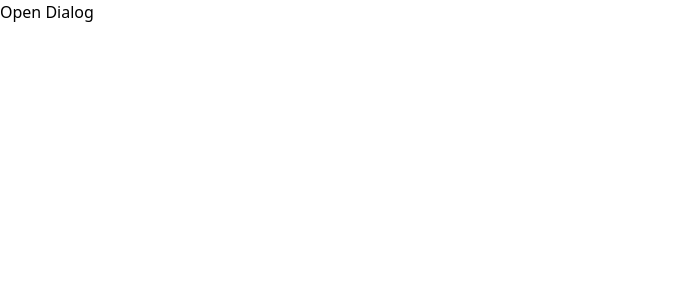
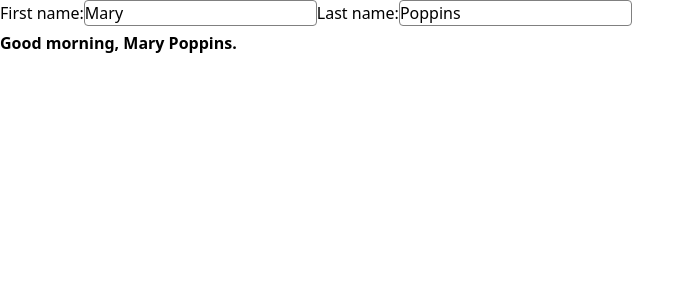
Before and after one commit to priyankavaidya-stack/react-machine-coding, a React (Vite) app: page / in a window 1280 px wide. Shown: the top 300 px of the page, without its empty margins (0-694 px from the left). Built offline with nearby package versions, Linux system fonts and the light colour scheme.

Commit message:
custom hooks examples added

```diff
--- /dev/null
+++ b/src/components/JSX/ConvertJSX.jsx
@@ -0,0 +1,9 @@
+import React from 'react';
+
+function ConvertJSX(){
+    return React.createElement("div", null, React.createElement("p", null, "This is a list"),
+                                            React.createElement("ul", null, React.createElement("li", {className: 'text-white bg-black', style:{ padding: '5px'}}, "List item 1"),
+                                                                            React.createElement("li", { className: 'text-white bg-purple-700'}, "List item 2"),));
+}
+
+export default ConvertJSX;
--- /dev/null
+++ b/src/components/customHook/ApiData.jsx
@@ -0,0 +1,51 @@
+// import React, { useState, useEffect } from 'react'
+
+// export default function ApiData() {
+//     const [data, setData] = useState([]);
+
+//     useEffect(()=>{
+//         fetch("https://jsonplaceholder.typicode.com/todos")
+//         .then((res) => res.json())
+//         .then((data) => setData(data));
+//     },[]);
+
+//   return (
+//     <>
+//     { data && data.map((item)=>{
+//         return <p key={item.id}>{item.title}</p>
+//     })}
+//     </>
+//   )
+// }
+
+import React, { useState, useEffect } from 'react';
+
+const useFetch = (url) => {
+    const [data, setData] = useState([]);
+
+    useEffect(()=>{
+        fetch(url)
+        .then((res) => res.json())
+        .then((data) => setData(data));
+    },[url]);
+
+    return [data];
+}
+
+// for separate jsx file, export custom hook
+// export default useFetch;
+
+// custom conversion of above code
+
+//import useFetch from './useFetch";
+export default function ApiData() {
+    const [data] = useFetch("https://jsonplaceholder.typicode.com/todos");
+
+  return (
+    <>
+        { data && data.map((item)=>{
+            return <h1 key={item.id}>{item.title}</h1>
+        })}
+    </>
+  )
+}
--- /dev/null
+++ b/src/components/customHook/CheckNetwork.jsx
@@ -0,0 +1,77 @@
+// import { useState, useEffect} from 'react';
+
+// const Network = () => {
+//     const [isOnline, setIsOnline] = useState(true);
+
+//     useEffect(()=>{
+
+//         function handleOnline(){
+//             setIsOnline(true);
+//         }
+
+//         function handleOffline(){
+//             setIsOnline(false);
+//         }
+
+//         window.addEventListener("online", handleOnline);
+//         window.addEventListener("offline", handleOffline);
+//         return () => {
+//             window.removeEventListener("online", handleOnline);
+//             window.removeEventListener("online", handleOnline);
+//         };
+//     },[isOnline]);
+
+//     return(
+//         <>
+//         {isOnline ? "✅ Online" : "❌ Disconnected"}
+//         </>
+//     );
+// }
+
+// export default Network;
+
+
+
+
+// custom hook conversion
+import { useState, useEffect } from 'react';
+
+const useOnlineStatus = () => {
+    const [isOnline, setIsOnline] = useState(true);
+
+    useEffect(()=> {
+
+        function handleOnline(){
+            setIsOnline(true);
+        }
+
+        function handleOffline(){
+            setIsOnline(false);
+        }
+
+        window.addEventListener("online", handleOnline);
+        window.addEventListener("offline", handleOffline);
+
+        return () => {
+            window.removeEventListener("online", handleOnline)
+            window.removeEventListener("offline", handleOffline);
+        }
+    },[]);
+
+    return isOnline;
+ }
+
+
+
+// import useOnlineStatus from './useOnlineStatus';
+
+const Network = () => {
+    const isOnline = useOnlineStatus();
+    return(
+        <>
+            {isOnline ? "Online" : "Disconnected"}
+        </>
+    );
+}
+
+export default Network;
--- /dev/null
+++ b/src/components/customHook/FormInput.jsx
@@ -0,0 +1,68 @@
+// import { useState } from 'react';
+
+// export default function Form(){
+//     const [firstname, setFirstName] = useState("Mary");
+//     const [lastname, setLastName] = useState("Poppins");
+
+//     function handleFirstName(e){
+//         setFirstName(e.target.value);
+//     }
+
+//     function handleLastName(e){
+//         setLastName(e.target.value);
+//     }
+
+//     return(
+//         <div className='flex flex-col'>
+//             <label>
+//                 First name:
+//                 <input value={firstname} onChange={ handleFirstName } />
+//             </label>
+//             <label>
+//                 Last name:
+//                 <input value={lastname} onChange={ handleLastName} />
+//             </label>
+//             <p><b>Good morning, {firstname} {lastname}.</b></p>
+//         </div>
+//     )
+// }
+
+
+// here value and function for firstname and lastname is getting repeated.
+// We will convert repetative code into custom hook;
+
+
+import { useState } from 'react';
+
+const useFormInput = (initialValue) => {
+    const [value, setValue] = useState(initialValue);
+
+    function handleChange(e){
+        setValue(e.target.value);
+    }
+
+    const inputProps = {
+        value: value,
+        onChange: handleChange
+    };
+    return inputProps;
+}
+
+export default function Form(){
+    const firstNameProps = useFormInput("Mary");
+    const lastNameProps = useFormInput("Poppins");
+
+    return(
+        <div className='flex flex-col'>
+            <label>
+                First name:
+                <input {...firstNameProps} />
+            </label>
+            <label>
+                Last name:
+                <input {...lastNameProps} />
+            </label>
+            <p><b>Good morning, {firstNameProps.value} {lastNameProps.value}.</b></p>
+        </div>
+    );
+}
--- a/src/main.jsx
+++ b/src/main.jsx
@@ -31,7 +31,14 @@ import './index.css'
 // import Chat from './components/useEffect/ChatRoom';
 // import CursorPointer from './components/useEffect/CursorPointer';
 // import Animation from './components/useEffect/Animation';
-import Modal from './components/useEffect/Modal';
+// import Modal from './components/useEffect/Modal';
+// import ConvertJSX from './components/JSX/ConvertJSX';
+
+// custom hooks
+// import ApiData from './components/customHook/ApiData';
+// import Network from './components/customHook/CheckNetwork';
+import FormInput from './components/customHook/FormInput';
+// import DebounceComponent from './components/customHook/Debounce';
 
 ReactDOM.createRoot(document.getElementById('root')).render(
   <Router>
@@ -116,12 +123,21 @@ ReactDOM.createRoot(document.getElementById('root')).render(
       {/* <LoginUseReducer /> */}
 
       {/* UseEffect hook example */}
-      {/* <Counter /> */}
-      {/* <Calculate /> */}
-      {/* <Chat /> */}
-      {/* <CursorPointer /> */}
-      {/* <Animation /> */}
-      <Modal />
+        {/* <Counter /> */}
+        {/* <Calculate /> */}
+        {/* <Chat /> */}
+        {/* <CursorPointer /> */}
+        {/* <Animation /> */}
+        {/* <Modal /> */}
+
+      {/* Convert JSX into javascript code */}
+      {/* <ConvertJSX /> */}
+
+      {/* Custom hook in react */}
+      {/* <ApiData /> */}
+      {/* <Network /> */}
+      <FormInput />
+      {/* <DebounceComponent /> */}
 
     </React.StrictMode>
   </Router>,
```
Also changed, not shown: src/components/customHook/Debounce.jsx (added).
